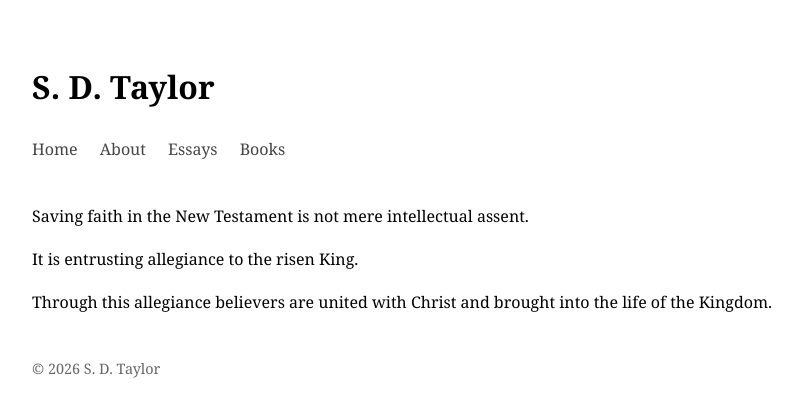
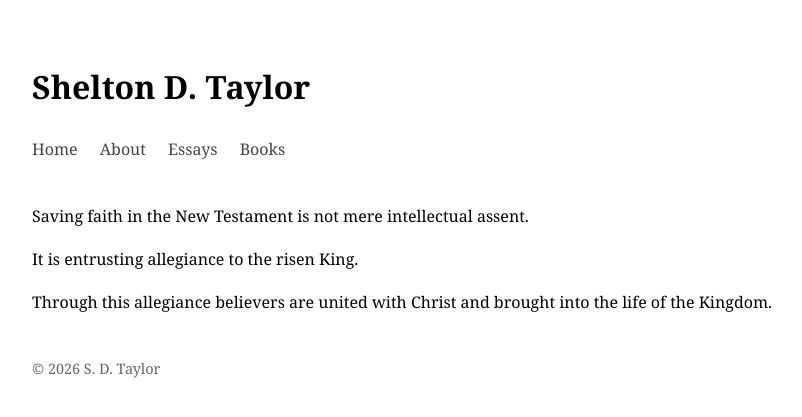
Before and after one commit to sdtaylor333/sdtaylor333.github.io, a Jekyll site: the page built from _posts/2026-03-12-faith-as-allegiance.md, in a window 1280 px wide. Shown: the top 417 px of the page, without its empty margins (228-1030 px from the left). Built offline with Jekyll 4.4.1, drawn with Linux system fonts in a browser that asks for light colours.

Commit message:
Update _config.yml

```diff
--- a/_config.yml
+++ b/_config.yml
@@ -1,3 +1,3 @@
-title: S. D. Taylor
+title: Shelton D. Taylor
 description: Essays on union with Christ, the kingdom of God, and faith as allegiance to the risen King.
 permalink: /:title/
```
